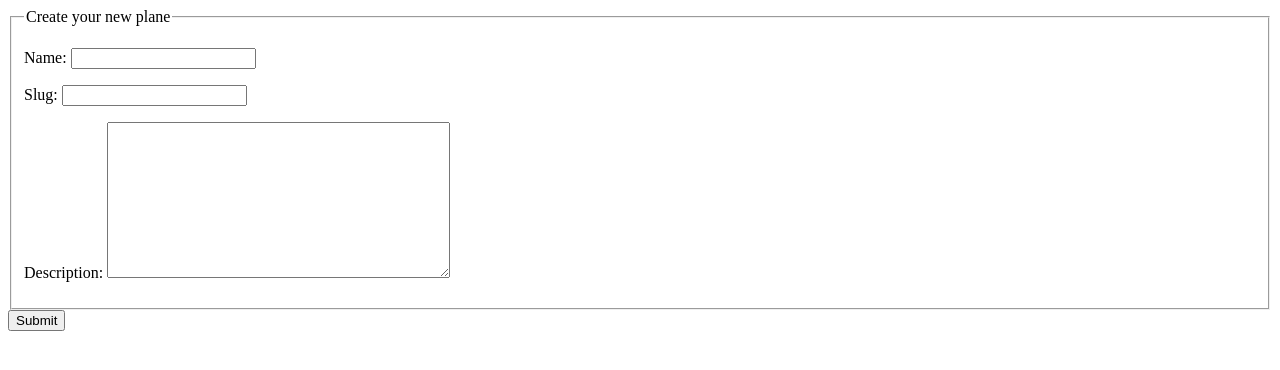
After one commit to WorldMaster-ttrpg/WorldMaster, a Django app: a page that uses worlds/templates/worlds/plane/new.html in a window 1280 px wide. The commit adds this page. Shown: the top 370 px of the page. Run offline with Django 4.2, Linux system fonts and the light colour scheme; tables that the repository leaves empty hold one stand-in row (values such as "Sample post").

Commit message:
fill out basic plane stuff

```diff
--- a/worlds/forms.py
+++ b/worlds/forms.py
@@ -1,7 +1,12 @@
 from django.forms import ModelForm
-from .models import World
+from worlds.models import World, Plane
 
 class WorldForm(ModelForm):
     class Meta:
         model = World
         fields = ['name', 'slug', 'description']
+
+class PlaneForm(ModelForm):
+    class Meta:
+        model = Plane
+        fields = ['name', 'slug', 'description']
--- a/worlds/models.py
+++ b/worlds/models.py
@@ -2,6 +2,7 @@ from django.db import models
 from django.contrib.auth import get_user_model
 from django.core.validators import MinLengthValidator
 from django.urls import reverse
+from worldmaster.validators import validate_not_reserved
 
 User = get_user_model()
 
@@ -20,7 +21,7 @@ class World(models.Model):
         null=False,
         blank=False,
         max_length=64,
-        validators=[MinLengthValidator(3)],
+        validators=[MinLengthValidator(3), validate_not_reserved],
     )
 
     name = models.CharField(
@@ -35,23 +36,39 @@ class World(models.Model):
     updated_at = models.DateTimeField(auto_now=True)
 
     def get_absolute_url(self) -> str:
-        return reverse('worlds:world', kwargs={'slug': self.slug})
+        return reverse('worlds:world', kwargs={'world_slug': self.slug})
 
-# class Plane(models.Model):
-    # '''A single dimension, with a set of entities set in physical coordinates.
+class Plane(models.Model):
+    '''A single dimension, with a set of entities set in physical coordinates.
 
-    # This is a single physical universe.
-    # '''
+    This is a single physical universe.
+    '''
 
-    # world = models.ForeignKey(World, on_delete=models.CASCADE)
-    # slug = models.SlugField(null=False)
+    world = models.ForeignKey(World, null=False, blank=False, on_delete=models.CASCADE)
 
-    # description = models.TextField(null=False)
+    slug = models.SlugField(
+        null=False,
+        blank=False,
+        max_length=64,
+        validators=[MinLengthValidator(3), validate_not_reserved],
+    )
 
-    # created = models.DateTimeField(auto_now_add=True)
-    # updated_at = models.DateTimeField(auto_now=True)
+    name = models.CharField(
+        null=False,
+        blank=False,
+        max_length=64,
+        validators=[MinLengthValidator(3)],
+    )
 
-    # class Meta:
-        # constraints = [
-            # models.UniqueConstraint(fields=['world', 'slug'], name='unique_world_slug'),
-        # ]
+    description = models.TextField(null=False)
+
+    created = models.DateTimeField(auto_now_add=True)
+    updated_at = models.DateTimeField(auto_now=True)
+
+    class Meta:
+        constraints = [
+            models.UniqueConstraint(fields=['world', 'slug'], name='unique_world_slug'),
+        ]
+
+    def get_absolute_url(self) -> str:
+        return reverse('worlds:plane', kwargs={'world_slug': self.world.slug, 'plane_slug': self.slug})
--- /dev/null
+++ b/worlds/templates/worlds/plane/new.html
@@ -0,0 +1,10 @@
+<form action="{% url 'worlds:new-plane' world.slug %}" method="post">
+  {% csrf_token %}
+  <fieldset>
+    <legend>Create your new plane</legend>
+    <table>
+      {{ form.as_p }}
+    </table>
+  </fieldset>
+  <input type="submit" value="Submit">
+</form>
--- a/worlds/templates/worlds/world/detail.html
+++ b/worlds/templates/worlds/world/detail.html
@@ -1,6 +1,8 @@
 <h1>This is a world named {{ world.name }}</h1>
 
+<p>Name: {{ world.name }}</p>
 <p>Slug: {{ world.slug }}</p>
 <p>Description: {{ world.description }}</p>
 
 <p><a href="{% url 'worlds:edit-world' world.slug %}">Edit {{ world.name }}</a></p>
+<p><a href="{% url 'worlds:new-plane' world.slug %}">Create new plane</a></p>
--- a/worlds/urls.py
+++ b/worlds/urls.py
@@ -10,7 +10,11 @@ from . import views
 app_name = 'worlds'
 urlpatterns = [
     path('', views.WorldsView.as_view(), name='worlds'),
-    path('new-world', views.NewWorldView.as_view(), name='new-world'),
-    path('world/<slug:slug>/', views.WorldView.as_view(), name='world'),
-    path('world/<slug:slug>/edit', views.EditWorldView.as_view(), name='edit-world'),
+    path('wm-new/', views.NewWorldView.as_view(), name='new-world'),
+    path('<slug:world_slug>/', views.WorldView.as_view(), name='world'),
+    path('<slug:world_slug>/edit/', views.EditWorldView.as_view(), name='edit-world'),
+    path('<slug:world_slug>/planes/', views.PlanesView.as_view(), name='planes'),
+    path('<slug:world_slug>/planes/wm-new/', views.NewPlaneView.as_view(), name='new-plane'),
+    path('<slug:world_slug>/planes/<slug:plane_slug>/', views.PlaneView.as_view(), name='plane'),
+    path('<slug:world_slug>/planes/<slug:plane_slug>/edit', views.PlaneView.as_view(), name='edit-plane'),
 ]
--- /dev/null
+++ b/worlds/views/__init__.py
@@ -0,0 +1,2 @@
+from .world import *
+from .plane import *
--- /dev/null
+++ b/worlds/views/plane.py
@@ -0,0 +1,79 @@
+from typing import Any, cast
+from django.db.models import QuerySet
+from django.http import HttpRequest, HttpResponse, HttpResponseBadRequest, HttpResponseRedirect
+from django.shortcuts import get_object_or_404, render, redirect
+from django.views.generic import TemplateView, ListView, DetailView, View
+from django.views.decorators.http import require_http_methods
+from worlds.models import World, Plane
+from worlds.forms import PlaneForm
+
+class PlanesView(ListView):
+    model = Plane
+    template_name = 'worlds/plane/index.html'
+
+    def setup(self, request, world_slug, *args, **kwargs):
+        super().setup(request, world_slug, *args, **kwargs)
+        self.__world = get_object_or_404(World, slug=world_slug)
+
+    def get_queryset(self):
+        return Plane.objects.filter(world=self.__world)
+
+    def get_context_data(self, **kwargs):
+        context = super().get_context_data()
+        context['world'] = self.__world
+        return context
+
+class PlaneView(DetailView):
+    model = Plane
+    template_name = 'worlds/plane/detail.html'
+    slug_url_kwarg = 'plane_slug'
+
+    def setup(self, request, world_slug, *args, **kwargs):
+        super().setup(request, world_slug, *args, **kwargs)
+        self.__world = get_object_or_404(World, slug=world_slug)
+
+    def get_queryset(self):
+        return Plane.objects.filter(world=self.__world)
+
+    def get_context_data(self, **kwargs):
+        context = super().get_context_data()
+        context['world'] = self.__world
+        return context
+
+class NewPlaneView(View):
+    template_name = 'worlds/plane/new.html'
+
+    def get(self, request: HttpRequest, world_slug: str) -> HttpResponse:
+        form = PlaneForm()
+        context = {
+            'form': form,
+            'world': get_object_or_404(World, slug=world_slug),
+        }
+        return HttpResponse(render(request, self.template_name, context))
+
+    def post(self, request: HttpRequest, world_slug: str) -> HttpResponse:
+        world = get_object_or_404(World, slug=world_slug)
+        form = PlaneForm(request.POST)
+        if form.is_valid():
+            plane: Plane = form.save(commit=False)
+            plane.world = world
+            plane.save()
+            return redirect(plane)
+        else:
+            return HttpResponseBadRequest(render(request, self.template_name, {'form': form}))
+
+class EditPlaneView(View):
+    template_name = 'worlds/plane/edit.html'
+    def get(self, request: HttpRequest, slug: str) -> HttpResponse:
+        plane: Plane = get_object_or_404(Plane, slug=slug)
+        form = PlaneForm(instance=plane)
+        return HttpResponse(render(request, self.template_name, {'form': form, 'plane': plane}))
+
+    def post(self, request: HttpRequest, slug: str) -> HttpResponse:
+        plane: Plane = get_object_or_404(Plane, slug=slug)
+        form = PlaneForm(request.POST, instance=plane)
+        if form.is_valid():
+            plane: Plane = form.save()
+            return redirect(plane)
+        else:
+            return HttpResponseBadRequest(render(request, self.template_name, {'form': form}))
```
Also changed, not shown: worldmaster/validators.py (added, +8 -0 lines), worlds/templates/worlds/plane/detail.html (added, +7 -0 lines), worlds/templates/worlds/plane/edit.html (added, +10 -0 lines), worlds/templates/worlds/plane/index.html (added, +9 -0 lines), worlds/views/world.py (renamed from worlds/views.py, +8 -8 lines), worlds/migrations/0003_plane_plane_unique_world_slug.py (added).
